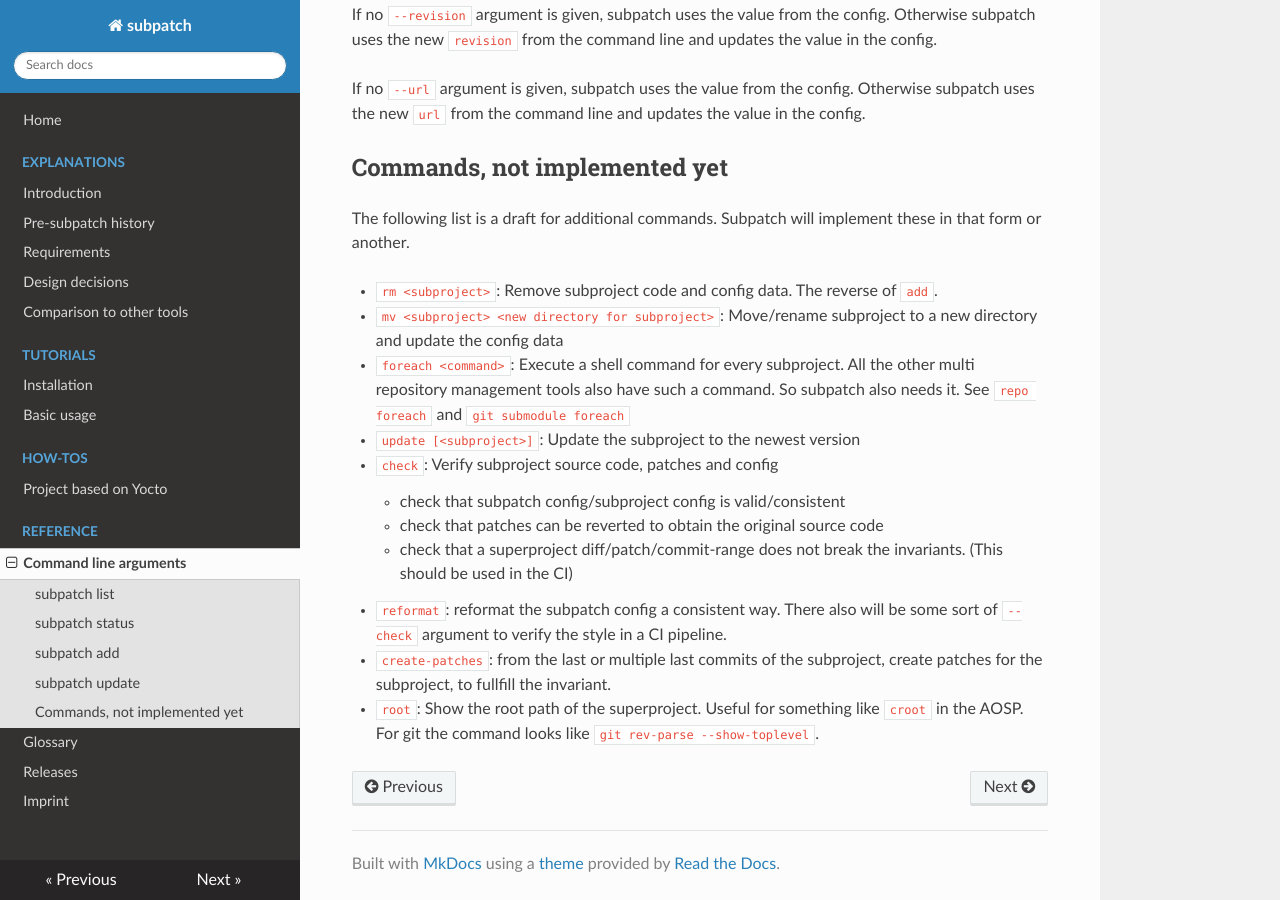
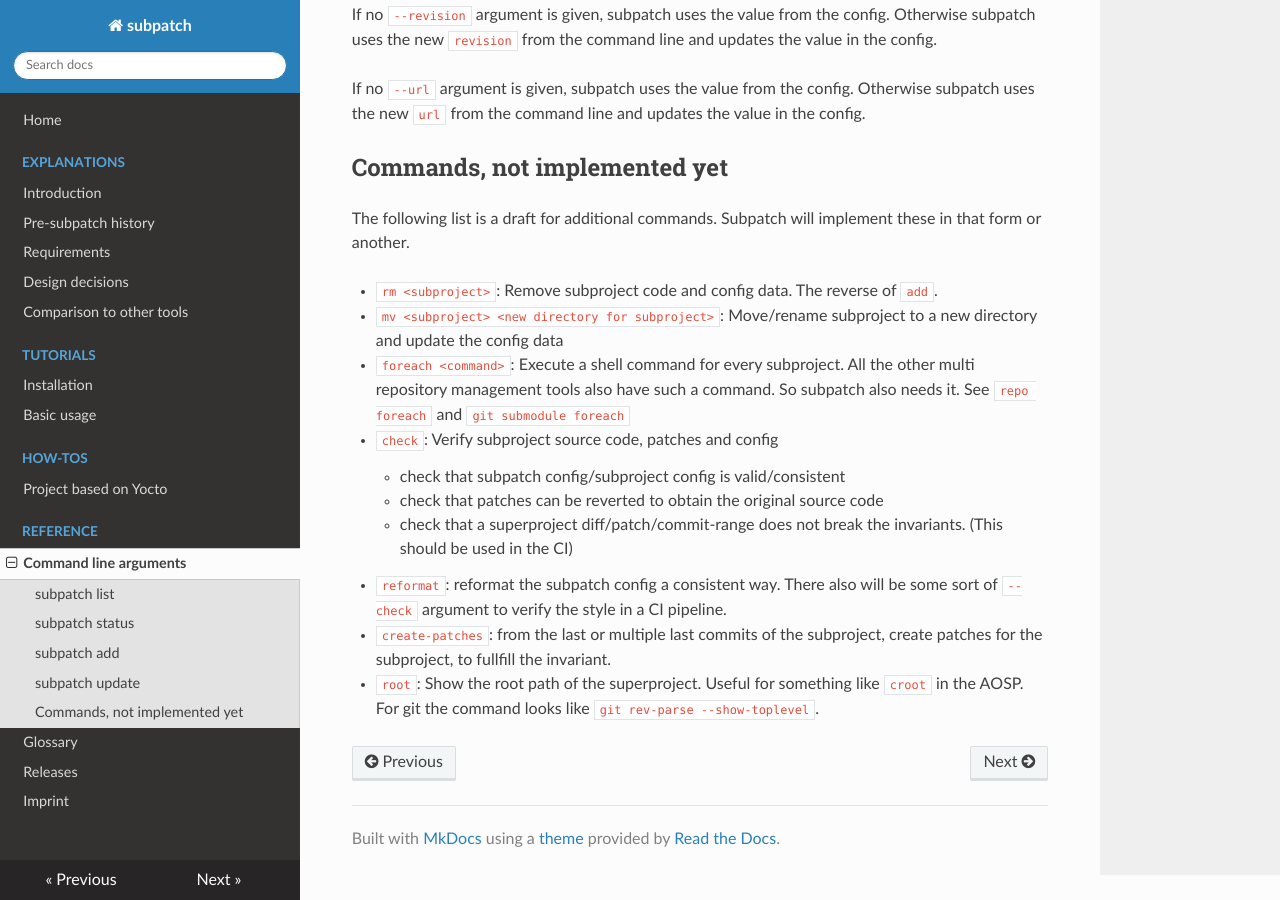
Before and after one commit to lengfeld/subpatch, an MkDocs documentation site: the page built from website/ref/command-line.md, in a window 1280 px wide and 900 px high, scrolled down 1656 px. Built offline with MkDocs 1.6.1, drawn with Linux system fonts in a browser that asks for light colours; nearby versions of some CDN libraries.

Commit message:
website: fix - update is implemented now

```diff
--- a/website/ref/command-line.md
+++ b/website/ref/command-line.md
@@ -93,7 +93,6 @@ these in that form or another.
 * `foreach <command>`: Execute a shell command for every subproject.
   All the other multi repository management tools also have such a command.
   So subpatch also needs it. See `repo foreach` and `git submodule foreach`
-* `update [<subproject>]`: Update the subproject to the newest version
 * `check`: Verify subproject source code, patches and config
     - check that subpatch config/subproject config is valid/consistent
     - check that patches can be reverted to obtain the original source code
```
